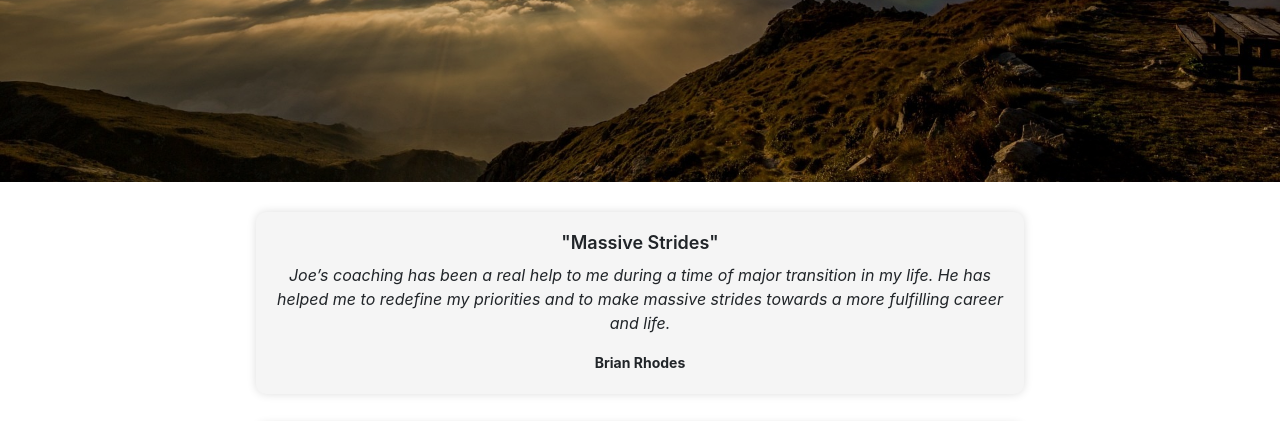
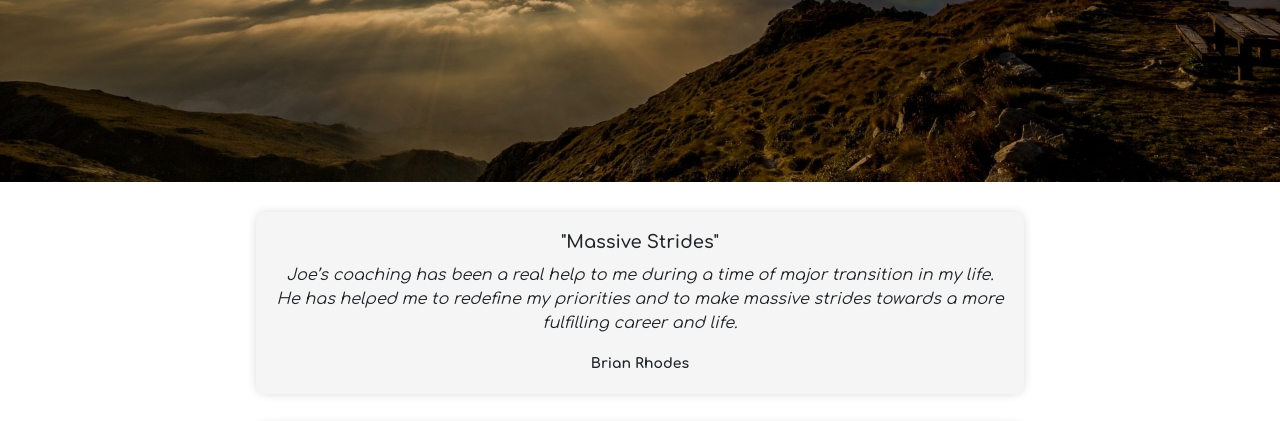
Before and after one commit to pathwaytls/pathwaytls.github.io, a plain HTML site: page testimonials.html in a window 1280 px wide. Shown: the part 367-788 px from the top of the page. Drawn offline with nearby package versions, Linux system fonts and the light colour scheme.

Commit message:
Update testimonials.html

```diff
--- a/testimonials.html
+++ b/testimonials.html
@@ -40,9 +40,9 @@
 .button {display:flex;height:50px;background:#e1c340;border-radius:25px;padding:0px 18px;align-items: center;justify-content: center;color:#000;font-family:Comfortaa;}
 .inforow {display: flex;flex-direction: column;align-items: center;margin: 30px 0;}
 .review-box {background: #f5f5f5;padding: 20px;border-radius: 10px;box-shadow: 0 0 10px #ddd;width: 60%;text-align: center;}
-.review-title {font-size: 18px;font-weight: 600;margin-bottom: 10px;}
-.review-box p {font-style: italic;line-height: 1.5;margin-bottom: 15px;  }
-.review-box span {font-weight: bold;font-size: 14px;}
+.review-title {font-size: 18px;font-family:Comfortaa;font-weight: 600;margin-bottom: 10px;}
+.review-box p {font-style: italic;font-family:Comfortaa;line-height: 1.5;margin-bottom: 15px;  }
+.review-box span {font-weight: bold;font-family:Comfortaa;font-size: 14px;}
 .inforowinner {display:flex;width:100%;justify-content:space-evenly;align-items:center;flex:1 0 auto;}
 .infohalf {width:50%;padding:1%;}
 .infotext {display:flex;flex-direction:column;align-items:flex-end;margin-right:9%;font-family:Comfortaa;}
```
